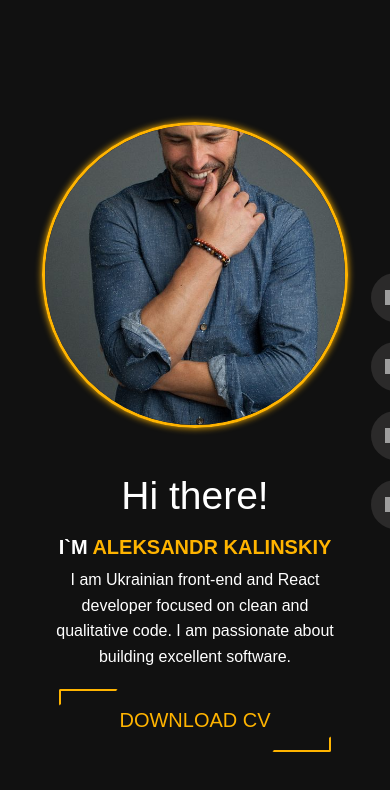
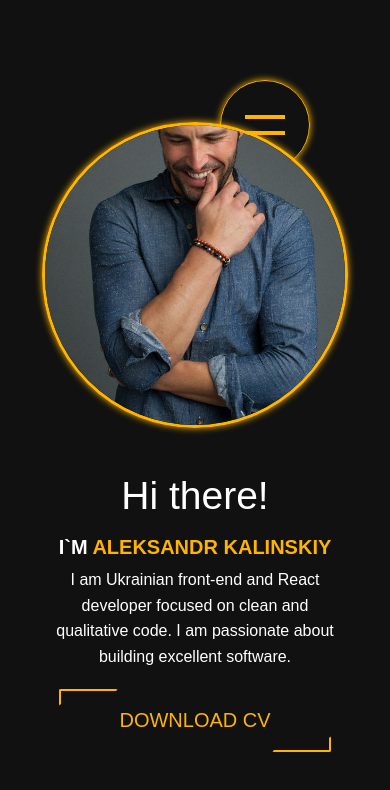
Before and after one commit to Kalinskiy/portfolio, a React (Create React App) app: page /#/home in a window 390 px wide. Shown: the top 790 px of the page. Built offline with nearby package versions, Linux system fonts and the light colour scheme; grey boxes are pictures that could not be loaded.

Commit message:
mobile burger

```diff
--- a/src/components/App/App.tsx
+++ b/src/components/App/App.tsx
@@ -3,35 +3,43 @@ import {Redirect, Route,} from "react-router-dom";
 import Home from "../Home/Home";
 import Contacts from "../Contacts/Contacts";
 import style from './App.module.scss'
-import SideBar from "../SideBar/SideBar";
 import Skills from "../Skills/Skills";
 import Project from "../Projects/Project";
-
 import './preloader.css'
+import SideBarMobile from "../SideBar/SideBarMobile";
+import SideBar from "../SideBar/SideBar";
 
 
 const App = () => {
+
+
+
     const [preloader, setPreloader] = useState(false)
+    const [open, setOpen] = useState(false)
 
     return (
 
         <div className={style.app}>
 
-            {
-                <div id="preloader" className={preloader ? 'preloader' : "preloader off"}>
-                    <div className="black_wall"/>
-                </div>
 
-            }
+            <div id="preloader" className={preloader ? 'preloader' : "preloader off"}>
+                <div className="black_wall"/>
+                <div className="loader"/>
+            </div>
+
+
             <SideBar setPreloader={setPreloader}/>
-            <Route path='/home' render={() => <Home/>}/>
+            <SideBarMobile open={open} setOpen={setOpen}/>
 
-            <div className={style.container}>
+            {!open && <Route path='/home' render={() => <Home/>}/>}
+
+
+            {!open && <div className={style.container}>
                 <Route exact path={"/"} render={() => <Redirect to="/home"/>}/>
                 <Route path='/skills' render={() => <Skills/>}/>
                 <Route path='/projects' render={() => <Project/>}/>
                 <Route path='/contacts' render={() => <Contacts/>}/>
-            </div>
+            </div>}
         </div>
     )
         ;
--- a/src/components/App/preloader.css
+++ b/src/components/App/preloader.css
@@ -13,7 +13,7 @@
     height: 100%;
     background-color: #222;
     transform-origin: top;
-    animation: preloader_slide 0.5s ease-in-out 0s 1 normal both
+    animation: preloader_slide .5s ease-in-out 0s 1 normal both;
 }
 
 .preloader .loader {
@@ -30,8 +30,8 @@
     animation: loader_running 3s ease-in-out 1s infinite normal both
 }
 
-.off {
-    animation: preloader_slide 0.5s ease-in-out 0s 1 reverse both;
+.preloader.off {
+    animation: preloader_slide 0.5s ease-in-out 0s 1 reverse both
 }
 
 @keyframes loader_running {
@@ -39,14 +39,17 @@
         transform: scaleX(0);
         transform-origin: left
     }
+
     49% {
         transform: scaleX(1);
         transform-origin: left
     }
+
     50% {
         transform: scaleX(1);
         transform-origin: right
     }
+
     100% {
         transform-origin: right;
         transform: scaleX(0)
@@ -57,6 +60,7 @@
     from {
         transform: scaleY(0)
     }
+
     to {
         transform: scaleY(1)
     }
--- a/src/components/Home/Home.tsx
+++ b/src/components/Home/Home.tsx
@@ -25,6 +25,7 @@ const Home = () => {
                             focused on clean and qualitative code.
                             I am passionate about building excellent software.
                         </div>
+
                         <div className={style.download}>
                             <a className={style.downloadLink} href='../../../public/1.txt' download>
                                 <Button title={'download cv'}/>
--- a/src/components/SideBar/SideBar.module.scss
+++ b/src/components/SideBar/SideBar.module.scss
@@ -5,6 +5,10 @@
   top: 30%;
   left: 95%;
   z-index: 100;
+  @media screen and (min-width: 993px) {
+    opacity: 1;
+  }
+  opacity: 0;
 
   .item {
     display: flex;
--- /dev/null
+++ b/src/components/SideBar/SideBarMobile.module.scss
@@ -0,0 +1,214 @@
+@import '../../common/styles/common.module';
+
+$white: #ffffff;
+$menubg: #84878E;
+$ovarlay: #000000;
+
+body {
+  &.active {
+    &:before {
+      opacity: 1;
+    }
+  }
+
+
+
+  &:before {
+    content: '';
+    position: fixed;
+    width: 100%;
+    height: 100%;
+    top: 0;
+    left: 0;
+    opacity: 0;
+    background: rgba($ovarlay, .40);
+    -webkit-transition: all .3s cubic-bezier(.10, .10, .25, .90);
+    -moz-transition: all .3s cubic-bezier(.10, .10, .25, .90);
+  }
+}
+
+//body, html {
+//  -ms-text-size-adjust: 100%;
+//  -webkit-text-size-adjust: 100%;
+//  -webkit-font-smoothing: antialiased;
+//  -moz-osx-font-smoothing: grayscale;
+//  font-size: 10px;
+//  font-family: 'Poppins', sans-serif;
+//}
+
+
+//* {
+//  margin: 0;
+//  padding: 0;
+//  border: none;
+//  box-sizing: border-box;
+//  -webkit-tap-highlight-color: transparent;
+//  text-decoration: none;
+//  outline: none;
+//  list-style: none;
+//}
+
+@mixin all-transition {
+  -webkit-transition: all 0.3s;
+  -moz-transition: all 0.3s;
+  -o-transition: all 0.3s;
+  transition: all 0.3s;
+}
+
+.flex {
+  display: -webkit-flex;
+  display: -moz-flex;
+  display: -ms-flex;
+  display: -o-flex;
+  display: flex;
+}
+.notFlex {
+  display: none;
+}
+
+.hamburgerMenu {
+  opacity: 0;
+
+  width: 5.5rem;
+  height: 5.5rem;
+  border-radius: 100%;
+  border: 1px solid $base-color;
+  box-shadow: 0 0 7px $base-color;
+  position: absolute;
+  top: 5rem;
+  right: 5rem;
+  flex-direction: column;
+  justify-content: center;
+  align-content: flex-start;
+  align-items: center;
+  cursor: pointer;
+  z-index: 9;
+  @media screen and (max-width: 992px) {
+    opacity: 1;
+  }
+
+  &.active {
+    @include all-transition;
+    opacity: .9;
+
+    span {
+      &:first-child {
+        top: 2rem;
+        position: absolute;
+        -moz-transform: rotate(-50deg);
+        -webkit-transform: rotate(-50deg);
+        -o-transform: rotate(-50deg);
+        -ms-transform: rotate(-50deg);
+        transform: rotate(-50deg);
+      }
+
+      &:last-child {
+        top: 2rem;
+        position: absolute;
+        -moz-transform: rotate(230deg);
+        -webkit-transform: rotate(230deg);
+        -o-transform: rotate(230deg);
+        -ms-transform: rotate(230deg);
+        transform: rotate(230deg);
+        -webkit-transition: all .3s cubic-bezier(.10, .10, .25, .90);
+        -moz-transition: all .3s cubic-bezier(.10, .10, .25, .90);
+      }
+    }
+  }
+
+  span {
+    @include all-transition;
+    width: 2.5rem;
+    height: .2rem;
+    background: $base-color;
+    -webkit-transition: all .3s cubic-bezier(.10, .10, .25, .90);
+    -moz-transition: all .3s cubic-bezier(.10, .10, .25, .90);
+    margin: .4rem 0;
+
+  }
+}
+
+.menu {
+
+  width: 100%;
+  left: 0;
+  transform: matrix(1.00, 0.00, 0.00, 1.00, 0, -320);
+  -ms-transform: matrix(1.00, 0.00, 0.00, 1.00, 0, -320);
+  -webkit-transform: matrix(1.00, 0.00, 0.00, 1.00, 0, -320);
+  -webkit-transition: all .3s cubic-bezier(.10, .10, .25, .90);
+  -moz-transition: all .3s cubic-bezier(.10, .10, .25, .90);
+  justify-content: center;
+  align-content: center;
+  align-items: center;
+
+
+  ul {
+    flex: auto;
+    justify-content: center;
+    align-content: center;
+    align-items: center;
+    overflow: hidden;
+
+    li {
+      transform: matrix(1.00, 0.00, 0.00, 1.00, 0, 40);
+      -ms-transform: matrix(1.00, 0.00, 0.00, 1.00, 0, 40);
+      -webkit-transform: matrix(1.00, 0.00, 0.00, 1.00, 0, 40);
+      -webkit-transition: all .3s cubic-bezier(.10, .10, .25, .90);
+      -moz-transition: all .3s cubic-bezier(.10, .10, .25, .90);
+
+      a {
+        font-size: 3rem;
+        line-height: 10rem;
+        color: $base-color;
+        padding: 0 4rem;
+        @include all-transition;
+
+        &:hover {
+          opacity: .5;
+        }
+      }
+    }
+  }
+
+  &.active {
+    transform: matrix(1.00, 0.00, 0.00, 1.00, 0, 0);
+    -ms-transform: matrix(1.00, 0.00, 0.00, 1.00, 0, 0);
+    -webkit-transform: matrix(1.00, 0.00, 0.00, 1.00, 0, 0);
+    background: $background-color;
+    height: 100vh;
+
+
+    ul {
+      display: flex;
+      flex-direction: column;
+
+
+      li {
+        animation: fadeIn .3s ease-in both;
+
+
+        @for $i from 1 through 5 {
+          &:nth-child(#{$i}) {
+            animation-delay: $i * .5s;
+          }
+        }
+      }
+    }
+  }
+}
+
+@keyframes fadeIn {
+  from {
+    opacity: 0;
+    transform: matrix(1.00, 0.00, 0.00, 1.00, 0, 40);
+    -ms-transform: matrix(1.00, 0.00, 0.00, 1.00, 0, 40);
+    -webkit-transform: matrix(1.00, 0.00, 0.00, 1.00, 0, 40);
+  }
+
+  to {
+    opacity: 1;
+    transform: matrix(1.00, 0.00, 0.00, 1.00, 0, 0);
+    -ms-transform: matrix(1.00, 0.00, 0.00, 1.00, 0, 0);
+    -webkit-transform: matrix(1.00, 0.00, 0.00, 1.00, 0, 0);
+  }
+}
--- /dev/null
+++ b/src/components/SideBar/SideBarMobile.tsx
@@ -0,0 +1,37 @@
+import React from 'react';
+import {NavLink} from "react-router-dom";
+import style from './SideBarMobile.module.scss'
+
+type PropsType = {
+
+    open: boolean
+    setOpen: (open: boolean) => void
+}
+
+const SideBarMobile = ({open, setOpen}: PropsType) => {
+    const toggleMenuHandler = () => {
+        setOpen(!open)
+    }
+    console.log(open)
+    return (
+        <>
+            <a className={open ? `${style.hamburgerMenu} ${style.flex} ${style.active}` : `${style.hamburgerMenu} ${style.flex}`}
+               onClick={toggleMenuHandler}
+            >
+                <span></span>
+                <span></span>
+            </a>
+            <div
+                className={open ? `${style.menu} ${style.flex} ${style.active}` : `${style.menu} ${style.notFlex}`}>
+                <ul className={style.flex}>
+                    <li onClick={() => setOpen(false)}><NavLink to="/home">Home</NavLink></li>
+                    <li onClick={() => setOpen(false)}><NavLink to="/skills">Skills</NavLink></li>
+                    <li onClick={() => setOpen(false)}><NavLink to="/projects">Projects</NavLink></li>
+                    <li onClick={() => setOpen(false)}><NavLink to="/contacts">Contacts</NavLink></li>
+                </ul>
+            </div>
+        </>
+    );
+};
+
+export default SideBarMobile;
```
Also changed, not shown: 1 other file (tests, documents, lock files or other folders).
